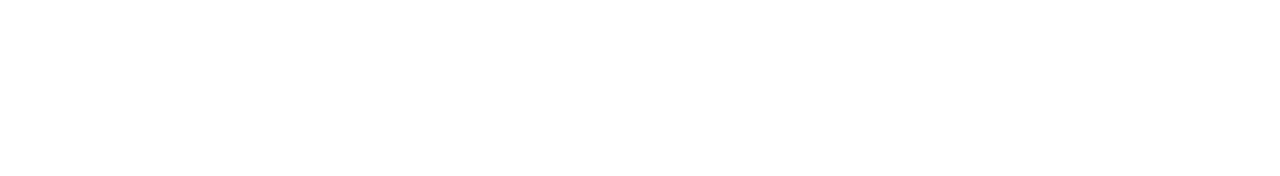
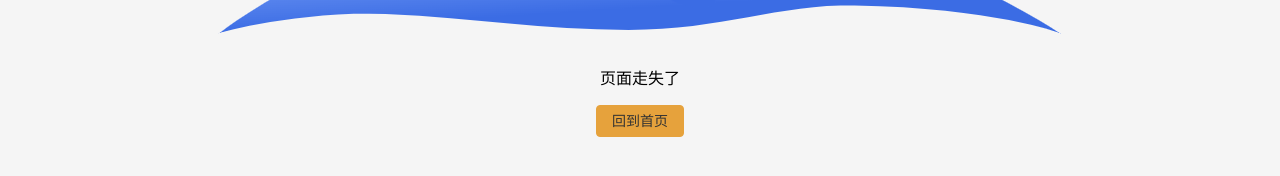
Before and after one commit to lizhixu/kite-new, a Vue app: page /404 in a window 1280 px wide. Before the commit this address had no page. Shown: the part 550-726 px from the top of the page. Built offline with nearby package versions, Linux system fonts and the light colour scheme; a small style sheet from the web is missing; what @smallwei/avue, undraw-ui would draw is missing.

Commit message:
feat: 新增404页面

```diff
--- a/src/router/index.js
+++ b/src/router/index.js
@@ -1,5 +1,6 @@
 import {createRouter, createWebHistory} from 'vue-router'
 import HomeView from '../views/HomeView.vue'
+import ErrorView from '../views/ErrorView.vue'
 import NProgress from 'nprogress'
 import 'nprogress/nprogress.css'
 
@@ -10,6 +11,11 @@
             path: '/',
             name: 'home',
             component: HomeView
+        },
+        {
+            path: '/404',
+            name: 'error',
+            component: ErrorView
         },
         {
             path: '/article_detail/:id',
@@ -34,7 +40,11 @@
 router.beforeEach((to, from, next) => {
     // 让页面回到顶部
     document.documentElement.scrollTop = 0;
-    next();
+    if (to.matched.length === 0) {  //如果未匹配到路由
+        from.name ? next({name: from.name}) : next('/404');   //如果上级也未匹配到路由则跳转登录页面，如果上级能匹配到则转上级路由
+    } else {
+        next();    //如果匹配到正确跳转
+    }
 });
 
 NProgress.configure({
--- /dev/null
+++ b/src/views/ErrorView.vue
@@ -0,0 +1,16 @@
+<template>
+  <div :style="{margin: 'auto',height:height +'px','text-align':'center'}">
+    <img src="/404.png" alt="">
+    <p>页面走失了</p>
+    <el-button type="warning">
+      <router-link to="/">回到首页</router-link>
+    </el-button>
+  </div>
+</template>
+
+<script setup>
+const height = ref(window.innerHeight)
+</script>
+
+<style scoped>
+</style>
```
Also changed, not shown: public/404.png (added).
